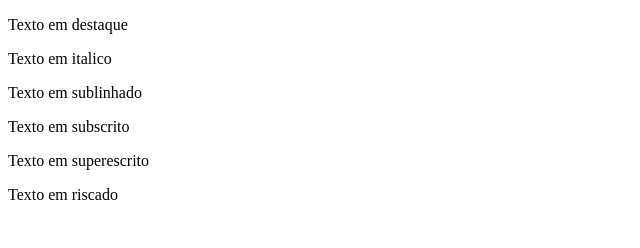
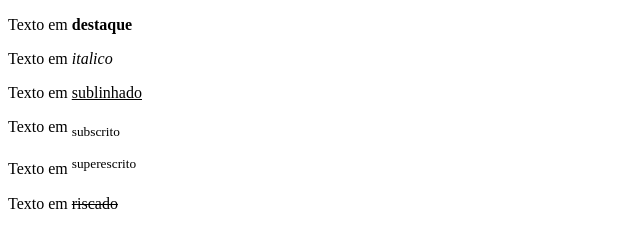
Before and after one commit to caojcarlos/curso_web_designer, a plain HTML site: page unidade05/exercicio04/index.html in a window 1280 px wide. Shown: the whole page, without its empty margins (0-640 px from the left). Drawn offline with Linux system fonts and the light colour scheme.

Commit message:
trabalhando com marcação de textos no html

```diff
--- a/unidade05/exercicio04/index.html
+++ b/unidade05/exercicio04/index.html
@@ -7,12 +7,12 @@
     </head>
 
     <body>
-    	<p> Texto em destaque			</p>
-        <p> Texto em italico			</p>
-        <p> Texto em sublinhado			</p>
-        <p> Texto em subscrito			</p>
-        <p> Texto em superescrito 		</p>
-        <p> Texto em riscado 			</p>
+    	<p> Texto em <b>destaque</b>			</p>
+        <p> Texto em <i>italico</i>			</p>
+        <p> Texto em <u>sublinhado</u>			</p>
+        <p> Texto em <sub>subscrito</sub>			</p>
+        <p> Texto em <sup>superescrito</sup> 		</p>
+        <p> Texto em <s>riscado</s> 			</p>
     </body>
 
 </html>
```
